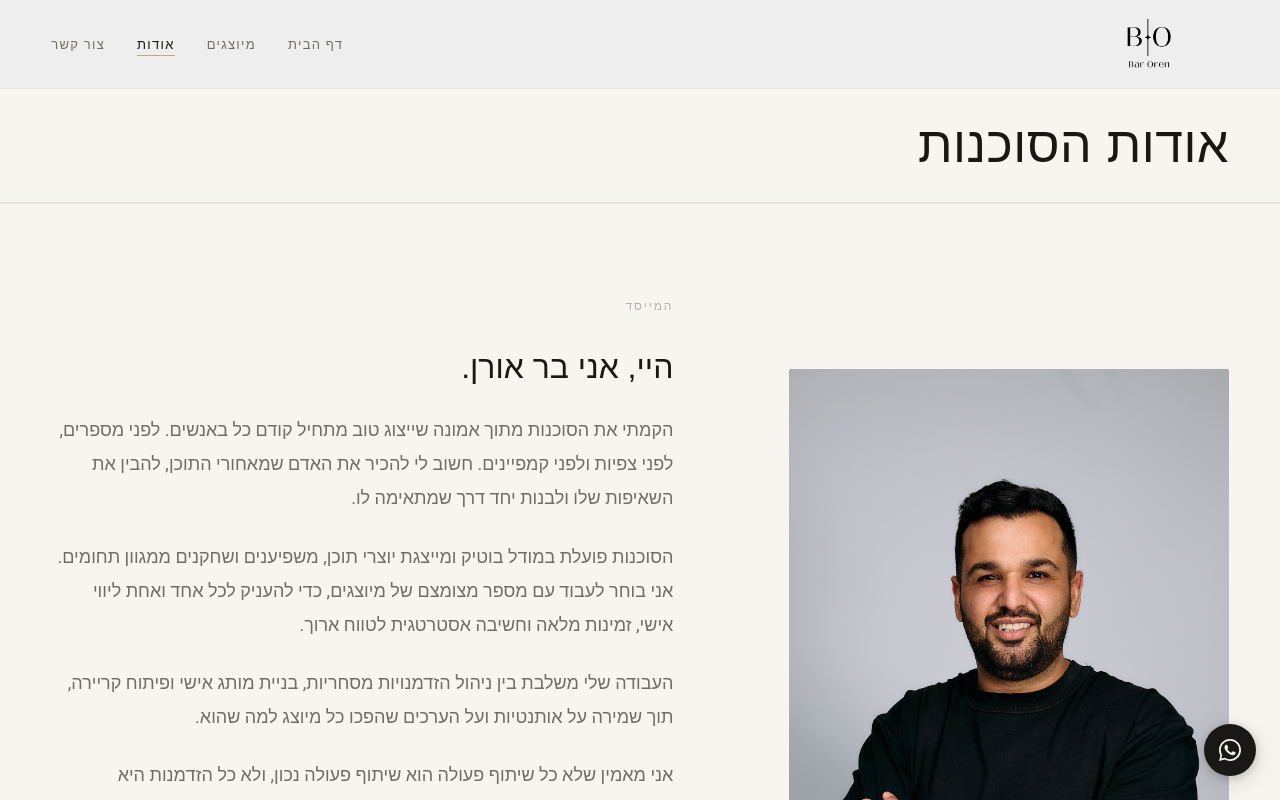
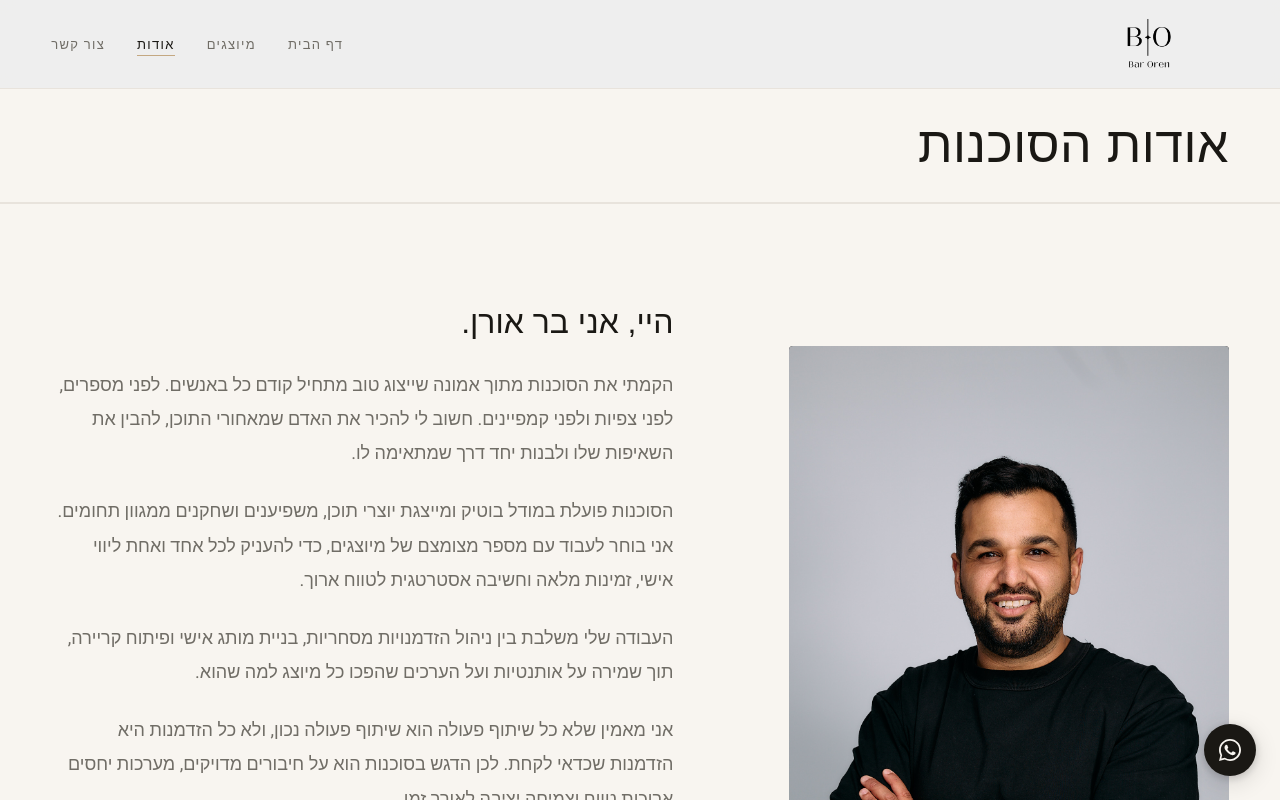
Before and after one commit to baroren298/bar-oren-agency, a Next.js app: page /about in a window 1280 px wide. Shown: the top 800 px of the page. Built offline with nearby package versions, Linux system fonts and the light colour scheme; a web font is replaced by a local one.

Commit message:
Remove founder section label

```diff
--- a/components/about/AboutFounder.jsx
+++ b/components/about/AboutFounder.jsx
@@ -27,10 +27,6 @@ export default function AboutFounder() {
 
         {/* Text block */}
         <div className={`${styles.textCell} ${!founder.image ? styles.textCellFull : ''}`}>
-          <ScrollReveal>
-            <h2 className={styles.sectionLabel}>המייסד</h2>
-          </ScrollReveal>
-
           <div className={styles.bio}>
             {founder.bio.map((paragraph, i) => (
               <ScrollReveal key={i} delay={0.06 + i * 0.05}>
```
